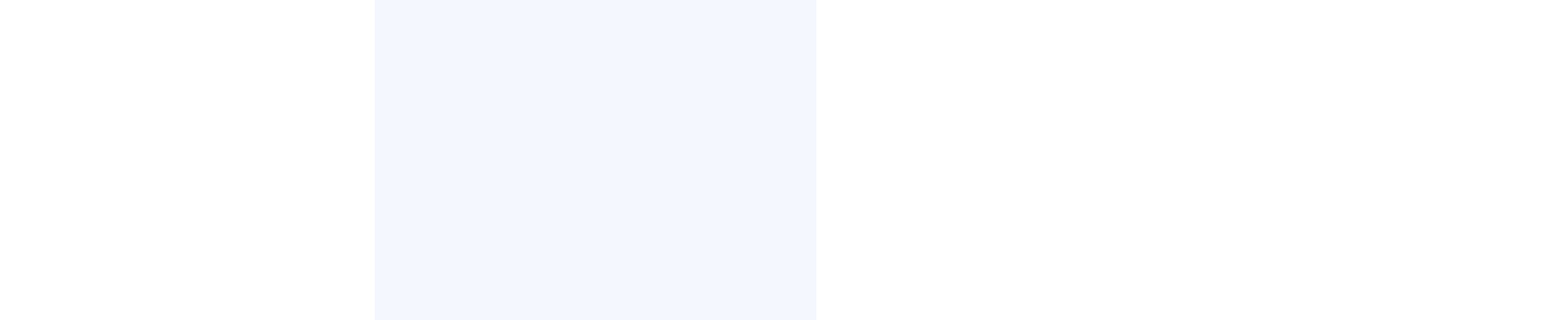
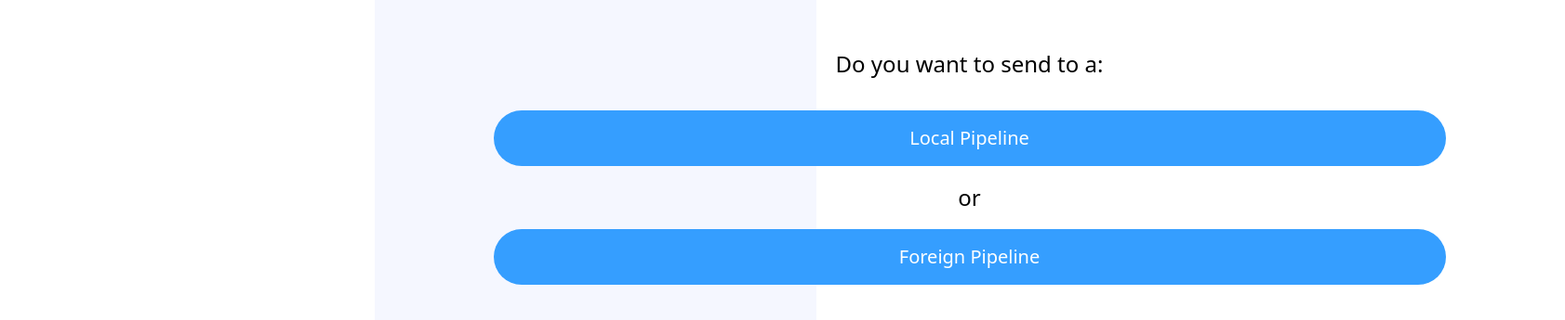
Before and after one commit to Emmakin/Pipeline, a React (Vite) app: page / in a window 1280 px wide. Before the commit this address had no page. Shown: the part 221-566 px from the top of the page at 93% size, 1683 px wide, since content can reach past the window. Built offline with nearby package versions, Linux system fonts and the light colour scheme.

Commit message:
Working on sign up page

```diff
--- a/src/navigation/MyRoutes.jsx
+++ b/src/navigation/MyRoutes.jsx
@@ -14,12 +14,14 @@ import Error from '../pages/signUp-Login/Error.jsx';
 // import Pipe from "./pages/homePage/Pipe.jsx";
 // import Test from "./pages/Test.jsx";
 import  WelcomePage from "../pages/homePage/WelcomePage.jsx"
+import EntryPage from "../pages/signUp-Login/EntryPage.jsx"
 
 
 const MyRoutes = () => {
   return (
     <Router>
         <Routes>
+          <Route path='/' element={<EntryPage />}></Route>
             <Route path='signup' element={<SignUp />}></Route>
             <Route path='signup/error' element={<Error />}></Route>
             <Route path='home/welcome' element={<WelcomePage />}></Route>
--- a/src/pages/signUp-Login/EntryPage.jsx
+++ b/src/pages/signUp-Login/EntryPage.jsx
@@ -1,12 +1,14 @@
 import React from "react";
-import MainButton from "../components/MainButton";
+import MainButton from "../../components/MainButton";
+import { useNavigate } from "react-router-dom";
 
 const EntryPage = () => {
+  const navigate = useNavigate()
   return (
     <div className="flex items-center justify-center min-h-screen w-screen">
       <div className="flex flex-col w-4/5 items-center ">
         <p className="text-black text-[24px] mb-8">Do you want to send to a:</p>
-        <MainButton>Local Pipeline</MainButton>
+        <MainButton onClick={() => navigate("/signup")}>Local Pipeline</MainButton>
         <p className="text-black text-[24px] my-4">or</p>
         <MainButton>Foreign Pipeline</MainButton>
       </div>
```
